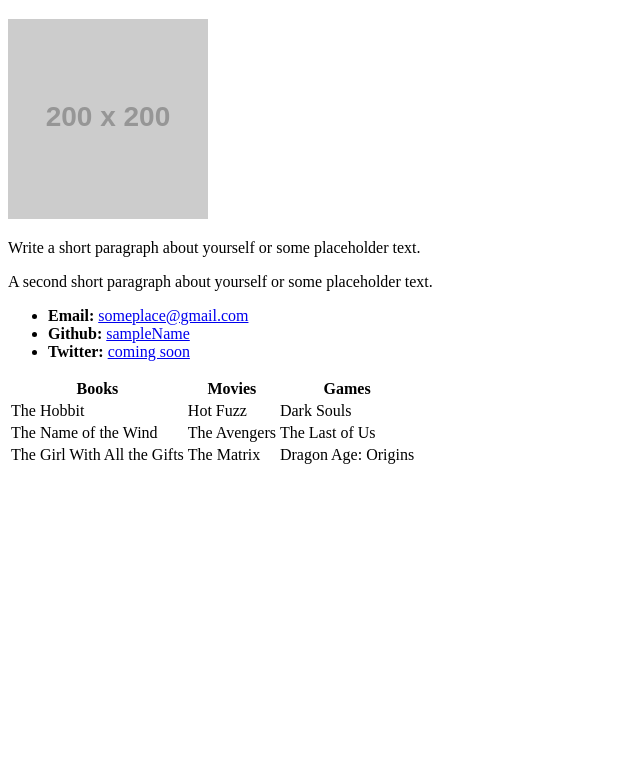
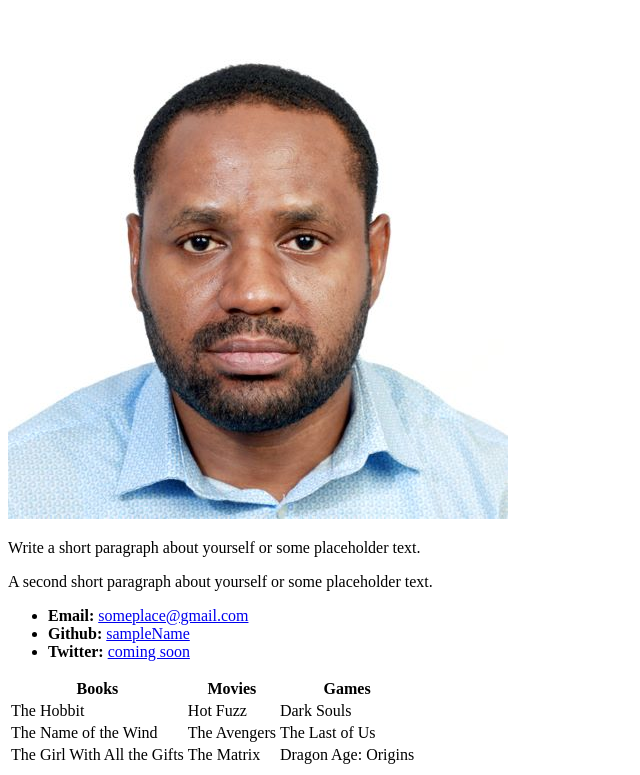
Before and after one commit to tonitiri/tonitiri.github.io, a plain HTML site: page My_Bio.html in a window 1280 px wide. Shown: the part 61-836 px from the top of the page, without its empty margins (0-640 px from the left). Before the commit the page ends 800 px from the top, so only its background shows below. Drawn offline with Linux system fonts and the light colour scheme; placeholder pictures from the web are drawn by us.

Commit message:
testing pix

```diff
--- a/My_Bio.html
+++ b/My_Bio.html
@@ -9,7 +9,7 @@
 
   <h1>Your Name</h1>
 
-  <img src="https://placehold.it/200x200" alt="Taiwo Onitiri">
+  <img src="Copy of US copy.jpg" alt="Taiwo Onitiri">
 
   <p>Write a short paragraph about yourself or some placeholder text.</p>
   <p>A second short paragraph about yourself or some placeholder text.</p>
```
Also changed, not shown: Copy of US copy.jpg (added).
